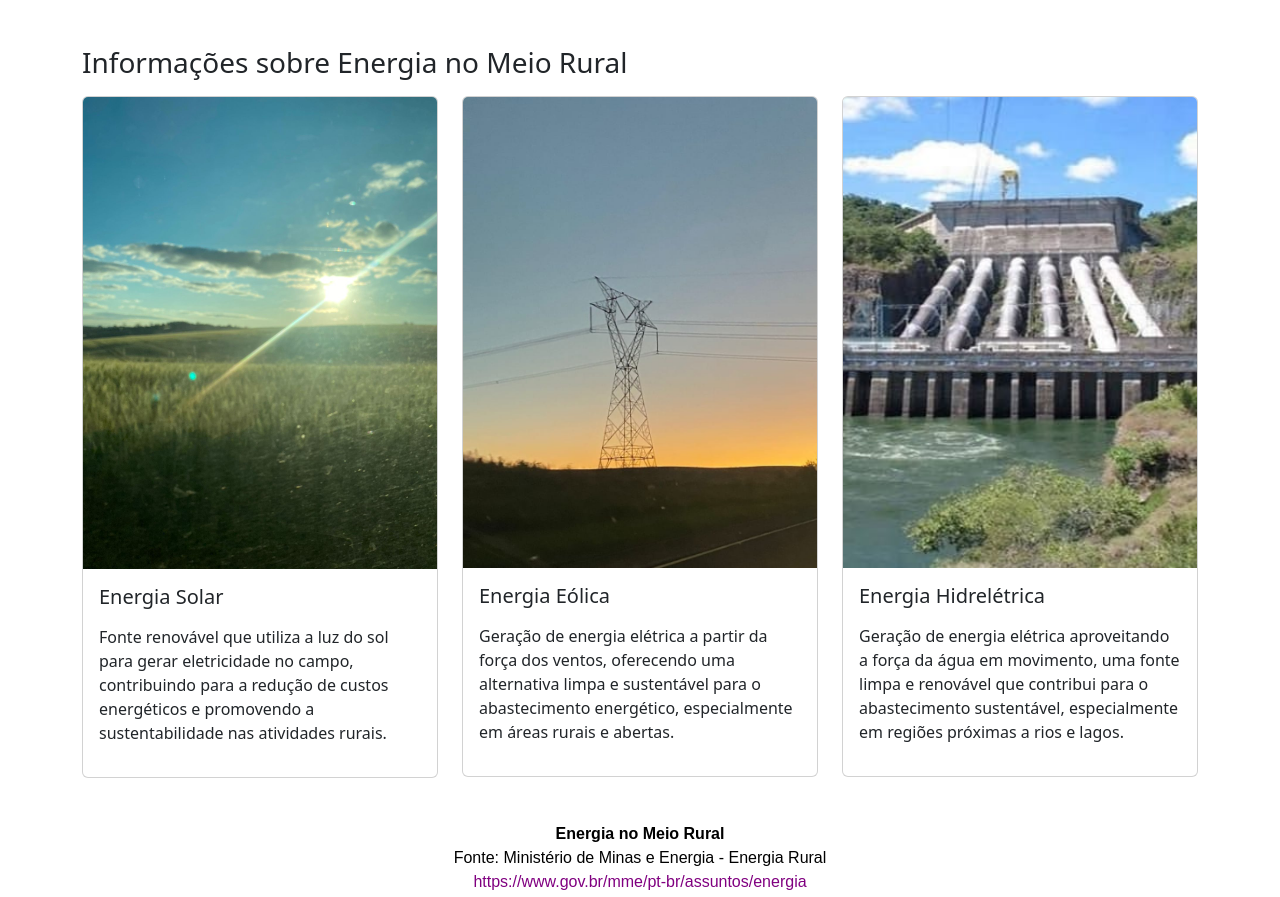
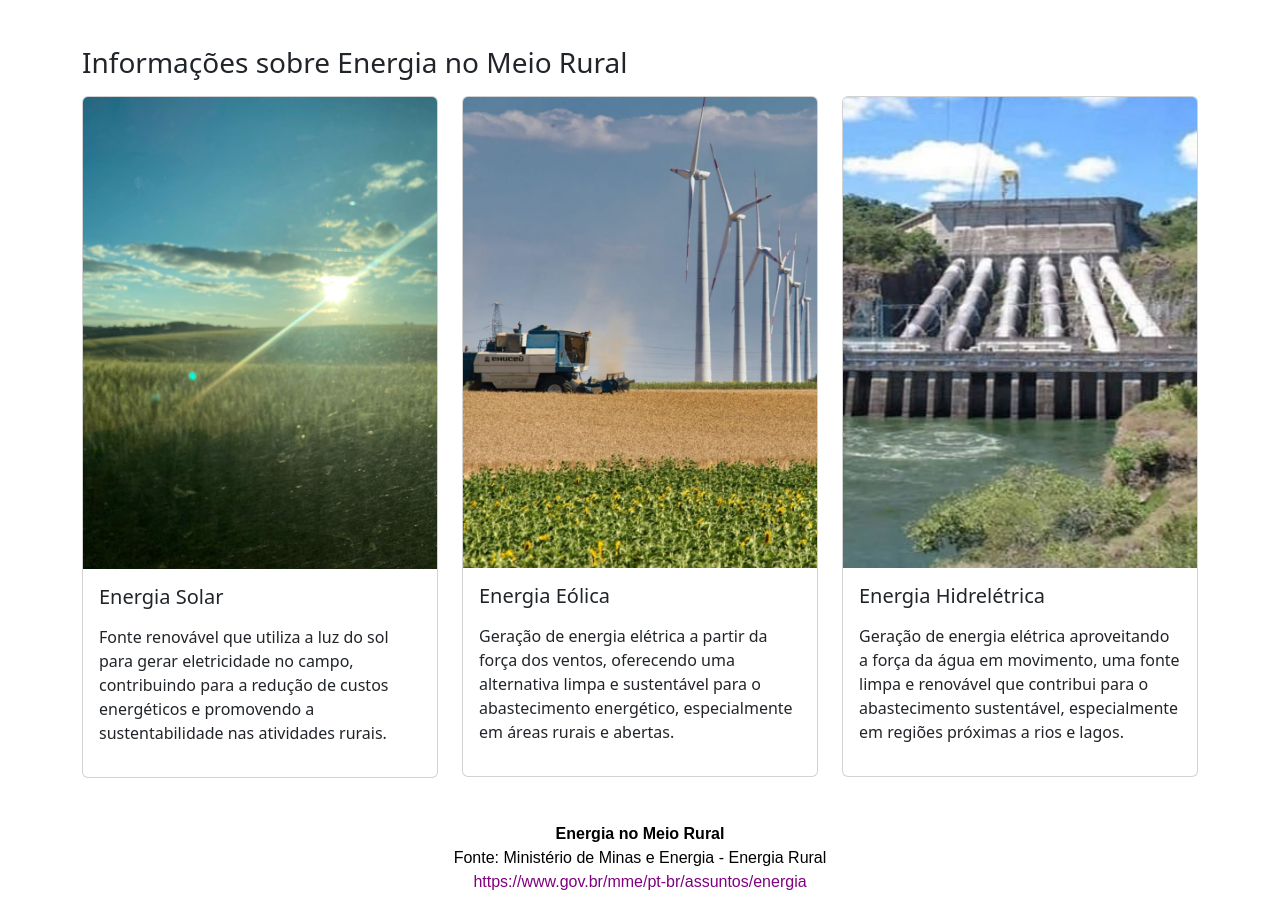
Before and after one commit to tizatt0/AGRINHO-2025, a plain HTML site: page energia.html in a window 1280 px wide. Shown: the part 1979-2876 px from the top of the page. Drawn offline with nearby package versions, Linux system fonts and the light colour scheme.

Commit message:
Add files via upload

```diff
--- a/energia.html
+++ b/energia.html
@@ -154,7 +154,7 @@
     <!-- Card 2 -->
     <div class="col-md-4 mb-4">
       <div class="card" style="cursor:pointer;" data-bs-toggle="modal" data-bs-target="#modalEolica">
-        <img src="assets/image/energia4.png.jpeg" class="card-img-top" alt="Energia Eólica" />
+        <img src="assets/image/energiaE.png.jpeg" class="card-img-top" alt="Energia Eólica" />
         <div class="card-body">
           <h5 class="card-title">Energia Eólica</h5>
           <p class="card-text"><p>Geração de energia elétrica a partir da força dos ventos, oferecendo uma alternativa limpa e sustentável para o abastecimento energético, especialmente em áreas rurais e abertas.</p>
```
Also changed, not shown: assets/image/agua.png.jpeg, assets/image/energiaE.png.jpeg (added).
